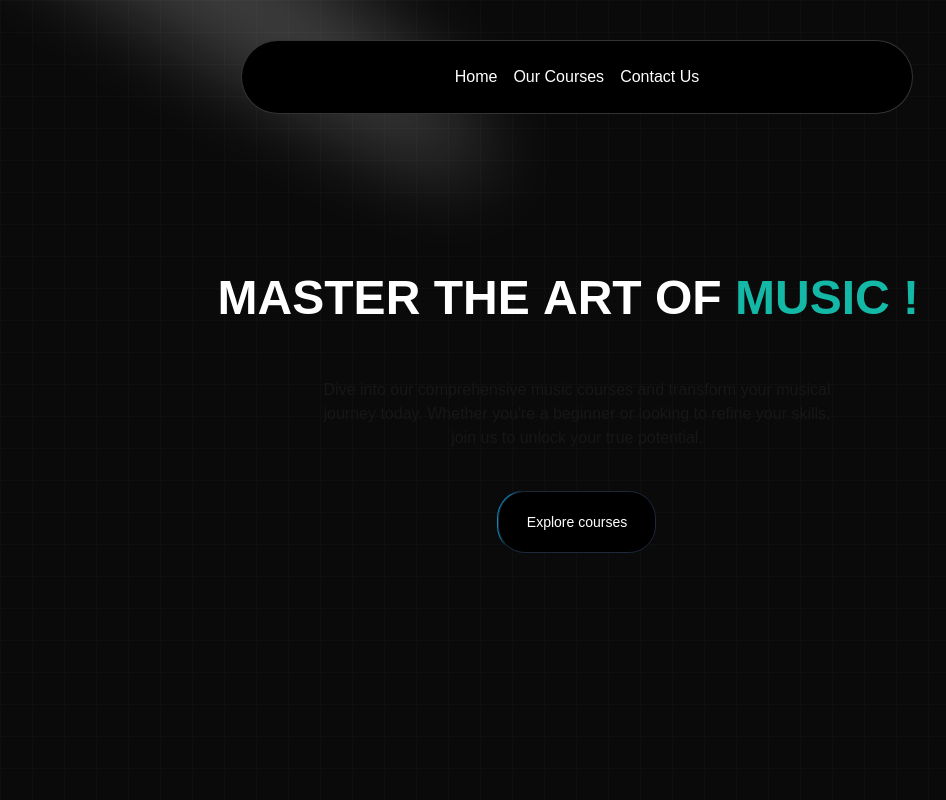
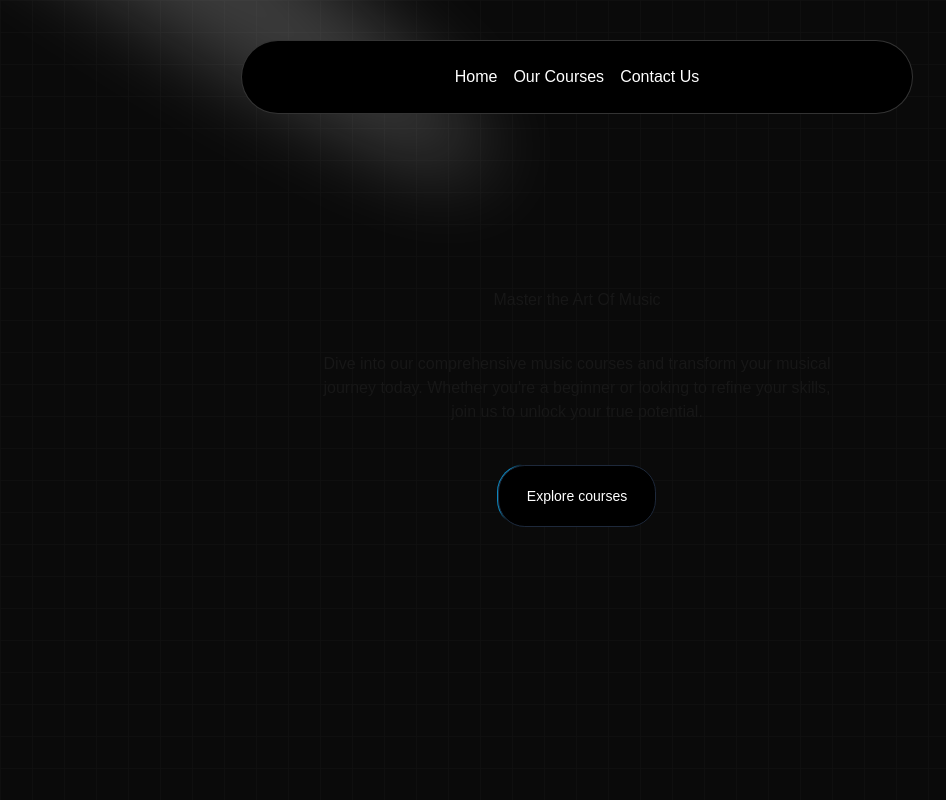
Before and after one commit to Siddesh-Pansare93/next-music, a Next.js app: page / in a window 1280 px wide. Shown: the top 800 px of the page, without its empty margins (63-1009 px from the left). Built offline with nearby package versions, Linux system fonts and the light colour scheme.

Commit message:
removed Typewriteer effect

```diff
--- a/src/components/HeroSection.tsx
+++ b/src/components/HeroSection.tsx
@@ -12,7 +12,8 @@ function HeroSection() {
       <Spotlight />
       <div className=' p-4 w-full relative text-center '>
         <div className="flex justify-center items-center">
-          <TypeWritterEffect/>
+          {/* <TypeWritterEffect/> */}
+          <h1>Master the Art Of Music</h1>
         </div >
         <p className=' mt-10 mx-auto max-w-lg text-base   '>
           Dive into our comprehensive music courses and transform your musical journey today. Whether you're a beginner or looking to refine your skills, join us to unlock your true potential.
```
